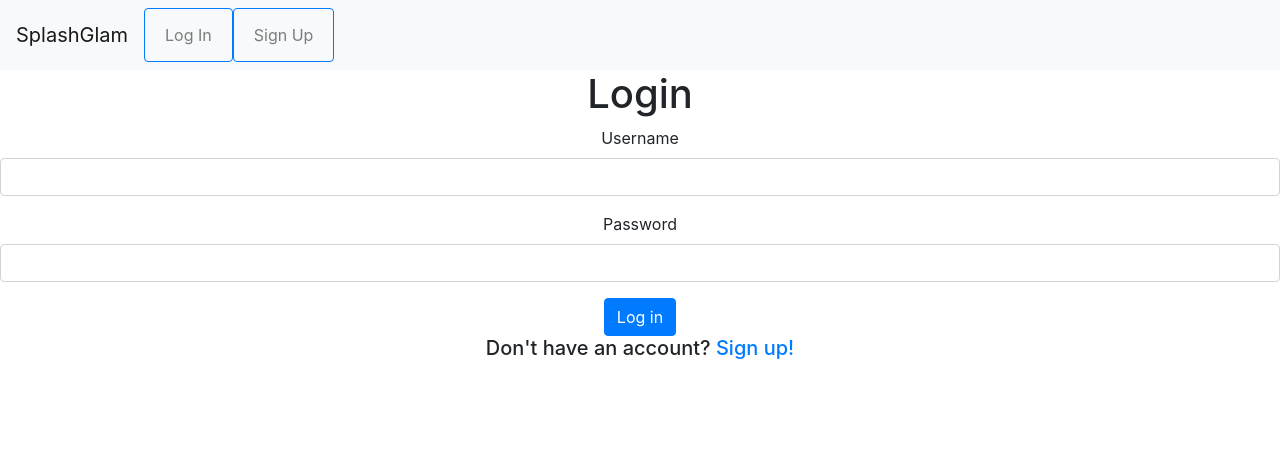
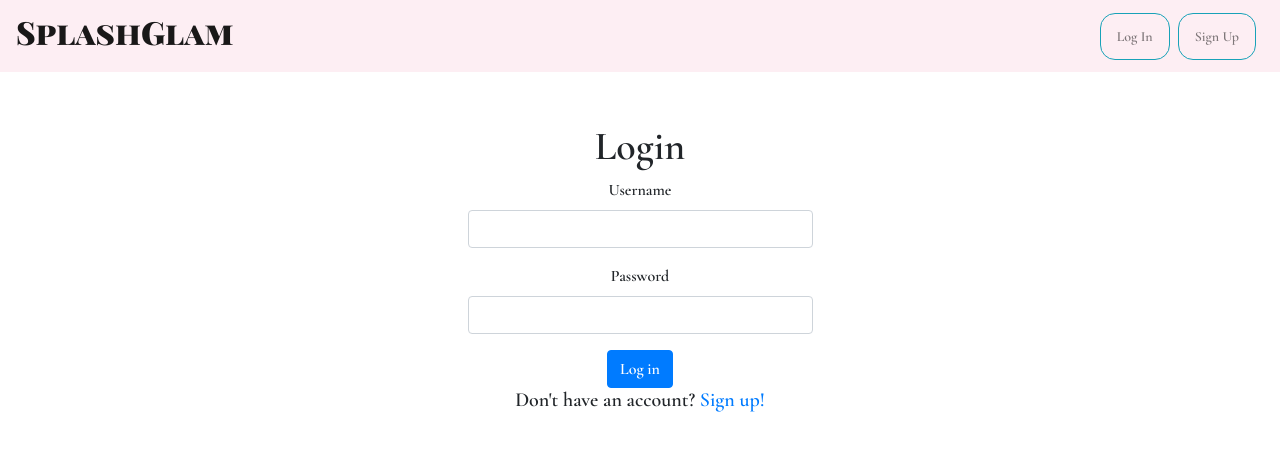
Before and after one commit to tolentinoel/splashglam_frontend, a React (Create React App) app: page /login in a window 1280 px wide. Shown: the top 450 px of the page. Built offline with nearby package versions, Linux system fonts and the light colour scheme.

Commit message:
fixed bug from user update, tested list CRU, tested CRUD for user

```diff
--- a/src/App.css
+++ b/src/App.css
@@ -1,5 +1,8 @@
+@import url('https://fonts.googleapis.com/css2?family=Cormorant+Garamond:wght@600&family=Josefin+Slab:wght@600&family=Merriweather&family=Playfair+Display+SC:wght@400;900&display=swap');
 .App {
   text-align: center;
+  height: 100vh;
+  font-family: 'Cormorant Garamond', serif;
 }
 
 
@@ -10,7 +13,6 @@
 /* #fbf0e3 - blush - very light beige */
 /* #e9d3cb - coral - light pink */
 
-@import url('https://fonts.googleapis.com/css2?family=Cormorant+Garamond:wght@600&family=Josefin+Slab:wght@600&family=Merriweather&family=Playfair+Display+SC:wght@400;900&display=swap');
 
 /* font-family: 'Cormorant Garamond', serif; ---PRODUCT CARD BRAND -- font-weight: 600
 font-family: 'Josefin Slab', serif;         --  PRODUCT INFO, PRODUCT CARD NAME
--- a/src/App.js
+++ b/src/App.js
@@ -46,7 +46,7 @@ class App extends React.Component {
   }
 
   renderProfilePage = () => {
-    return <Profile user={this.state.user} handleDelete={this.handleDelete}/>
+    return <Profile user={this.state.user} handleDelete={this.handleDelete} handleSubmit={this.handleUpdate}/>
   }
 
   renderForm = (routerProps) => {
@@ -87,12 +87,18 @@ class App extends React.Component {
   }
 
   handleUpdate = (info) => {
+
     let data = {
       username: info.username,
-      password: info.password
+      password: info.password,
+      age: parseInt(info.age)
     }
+
     this.handleAuth(data, `http://localhost:3000/users/${info.id}`, "PATCH")
+    // debugger
   }
+
+
 
   handleDelete = () => {
 
@@ -118,7 +124,7 @@ class App extends React.Component {
   handleError = (data) => {
     alert(`${data.error}`)
     if (data.error === "That username is already been used. Please specify another username."){
-      this.props.history.push("/editprofile")
+      this.props.history.push("/profile")
     } else {
     this.props.history.push(
       data.error === "Invalid credentials, please try again." ? '/login' : '/signup')
@@ -126,6 +132,7 @@ class App extends React.Component {
   }
 
   handleAuth = (data, resource, method) => {
+
     fetch(resource, {
       method:  method,
       headers: {"Content-Type": "application/json"},
@@ -133,21 +140,23 @@ class App extends React.Component {
     })
     .then(res => res.json())
     .then(data => {
-      this.setState({user: data.user, token: data.token} ,() => {
-        this.props.history.push('/products')
-      })
 
       if (data.error) {
         this.handleError(data) }
-      else {
-        this.setState({user: data.user} ,() => {
+      else if (method !== "PATCH"){
+        this.setState({user: data.user , token: data.token} ,() => {
           if (data.token){
             localStorage.setItem('jwt', data.token)
             this.props.history.push('/products')
           }  else  {
             alert("Profile Succesfully Updated!")
-            this.props.history.push('/products')}
-      })}
+            this.props.history.push('/profile')
+          }
+      })} else {
+        this.setState({user: data}, () => {
+          this.props.history.push('/profile')
+        })
+      }
     })
   }
 
@@ -156,12 +165,12 @@ class App extends React.Component {
     return (
       <div className="App">
 
-        <TopNav loggedIn={!!this.state.user} handleLogout={this.handleLogout} renderProfilePage={this.renderProfilePage} createList={this.createList}/>
+        <TopNav loggedIn={!!this.state.user} handleLogout={this.handleLogout} renderProfilePage={this.renderProfilePage}/>
 
           <Switch>
 
             <Route exact path="/login" >
-              {!!localStorage.getItem('jwt') ? <Redirect to="/" /> : <Route path="/login" exact component={this.renderForm}/>}
+              {!!localStorage.getItem('jwt') ? <Redirect to="/products" /> : <Route path="/login" exact component={this.renderForm}/>}
             </Route>
 
             <Route exact path="/signup" >
@@ -169,7 +178,7 @@ class App extends React.Component {
             </Route>
 
             <Route exact path="/products" >
-              {!!localStorage.getItem('jwt') ?   <Route path="/products" render={this.renderProductList}/> : <Redirect to="/" />  }
+              {!!localStorage.getItem('jwt') ?   <Route exact path="/products" render={this.renderProductList}/> : <Redirect to="/" />  }
             </Route>
 
             <Route exact path="/products/:id" >
@@ -177,12 +186,11 @@ class App extends React.Component {
             </Route>
 
             <Route exact path="/">
-
               {!!localStorage.getItem('jwt') ? <Redirect to="/login" /> :<Route path="/" render={this.renderHome}/> }
             </Route>
 
             <Route exact path="/profile" >
-              {!!localStorage.getItem('jwt') ? <Route path="/profile" render={this.renderProfilePage}/> : <Redirect to="/login"/> }
+              {!!localStorage.getItem('jwt') ? <Route exact path="/profile" render={this.renderProfilePage}/> : <Redirect to="/login"/> }
             </Route>
 
             <Route component={NotFound}/>
--- a/src/components/FormRender.js
+++ b/src/components/FormRender.js
@@ -2,7 +2,7 @@ import React, { Component } from 'react';
 import Form from 'react-bootstrap/Form';
 import Button from 'react-bootstrap/Button';
 import {Link} from 'react-router-dom';
-
+import "../css/FormRender.css";
 
 class FormRender extends Component {
 
@@ -10,43 +10,68 @@ class FormRender extends Component {
     id: "",
     name: "",
     skin_type: "",
-    age: null,
+    age: "",
     username : "",
-    password : ""
+    password : "",
+    lists: []
   }
 
+
+  handleSubmitforUpdate = (e) => {
+    e.preventDefault()
+    this.props.handleSubmit(this.state)
+    this.props.closeForm()
+  }
 
   handleSubmit = (e) => {
     e.preventDefault()
     this.props.handleSubmit(this.state)
   }
 
+
   handleChange = (e) => {
-  // debugger
-  let {name, value} = e.target
+    let {name, value} = e.target
+    this.props.name === "Update" ?
+    this.setState({
+      [name]: value,
+      id: this.props.currentUser.id,
+      name: this.props.currentUser.name,
+      skin_type: this.props.currentUser.skin_type,
+      lists: this.props.currentUser.lists
+    })
+    :
     this.setState({
       [name]: value
-  })}
+    })
+  }
 
     render() {
         return (
-            <div>
-              <Form>
+            <div className="login_signup">
+              <Form >
                 <h1>{this.props.name}</h1>
                 {this.props.name === "SignUp" ?
                   <Form.Group className="form_render" >
                     <Form.Label htmlFor="name">Name</Form.Label>
                     <Form.Control type="text" name="name" value={this.state.name} onChange={this.handleChange}/><br/>
                     <Form.Label htmlFor="skin_type">Skin Type</Form.Label>
-                    <Form.Control type="text" name="skin_type" value={this.state.skin_type} onChange={this.handleChange}/>
+                    <Form.Control type="text" name="skin_type" value={this.state.skin_type} onChange={this.handleChange} placeholder="Oily, Normal, Combination or Dry?"/>
                     <Form.Label htmlFor="age" >Age</Form.Label>
-                    <Form.Control type="number" name="age" min='1' max='100' onChange={this.handleChange}/>
+                    <Form.Control type="number" name="age" value={this.state.age} min='1' max='100' onChange={this.handleChange}/>
                   </Form.Group> : null}
 
+                  {this.props.name === "Login" || this.props.name === "SignUp" ?
+                  <Form.Group className="form_render">
+                  <Form.Label htmlFor="username">Username</Form.Label>
+                  <Form.Control type="text" name="username" value={this.state.username} onChange={this.handleChange} />
+                </Form.Group>
+                :
                   <Form.Group className="form_render">
                     <Form.Label htmlFor="username">Username</Form.Label>
-                    <Form.Control type="text" name="username" value={this.state.username} onChange={this.handleChange} />
+                    <Form.Control type="text" name="username" value={this.state.username} onChange={this.handleChange} placeholder={this.props.currentUser.username} />
                   </Form.Group>
+
+                  }
 
                   <Form.Group className="form_render">
                     <Form.Label htmlFor="password">Password</Form.Label>
@@ -54,7 +79,13 @@ class FormRender extends Component {
                   </Form.Group>
 
                   {this.props.name === "Update" ?
-                    <Button id="update_btn" variant="outline-warning" type="submit" onClick={this.handleSubmit}>Update</Button> :
+                    <Form.Group className="form_render">
+                      <Form.Label htmlFor="age" >Age</Form.Label>
+                    <Form.Control type="number" name="age" value={this.state.age} min='1' max='100' onChange={this.handleChange} placeholder={this.props.currentUser.age}/>
+                  </Form.Group> : null}
+
+                  {this.props.name === "Update" ?
+                    <Button id="update_btn" variant="outline-warning" type="submit" onClick={this.handleSubmitforUpdate}>Update</Button> :
                     <Button variant="primary" type="submit" onClick={this.handleSubmit}>{this.props.name === "SignUp" ? "Sign up" : "Log in"}</Button> }
               </Form>
 
--- a/src/components/NotFound.js
+++ b/src/components/NotFound.js
@@ -5,7 +5,7 @@ import '../css/NotFound.css';
 class NotFound extends Component {
     render() {
         return (
-            <div>
+            <div key="notFound" className="notFound_div">
                 <h1 className="404_text">Oops! 404 Not found</h1>
                 <Button variant="outline-primary" href='/products'>Back to Products</Button>
             </div>
--- a/src/components/TopNav.js
+++ b/src/components/TopNav.js
@@ -3,24 +3,24 @@ import Navbar from 'react-bootstrap/Navbar';
 import Nav from 'react-bootstrap/Nav';
 import Button from 'react-bootstrap/Button';
 import '../css/TopNav.css';
-// import {Link} from 'react-router-dom';
 
 
-const TopNav = ({loggedIn, createList, handleLogout, renderProfilePage}) => {
+
+const TopNav = ({loggedIn, handleLogout, renderProfilePage}) => {
 
     return(
-        <Navbar bg="light" variant="light">
-            <Navbar.Brand href="/">SplashGlam</Navbar.Brand>
+        <Navbar className="topnav" variant="light">
+            <Navbar.Brand href="/"><h3 className="brand_text">SplashGlam</h3></Navbar.Brand>
 
                 {loggedIn ?
-                    <Nav>
-                        <Button variant="outline-primary" onClick={() => renderProfilePage()}><Nav.Link href="/profile">Profile</Nav.Link></Button>
-                        <Button variant="outline-danger" onClick={() => handleLogout()}>Logout</Button>
+                    <Nav className="topnav_btn_div">
+                        <Button className="profile_btn" variant="outline-info" onClick={() => renderProfilePage()} size="sm"><Nav.Link href="/profile">Profile</Nav.Link></Button>
+                        <Button className="profile_btn" variant="outline-info" onClick={() => handleLogout()} size="sm"><Nav.Link href="/login">Logout</Nav.Link></Button>
                     </Nav>
                      :
-                    <Nav>
-                    <Button variant="outline-primary"><Nav.Link href="/login">Log In</Nav.Link></Button>
-                    <Button variant="outline-primary"><Nav.Link href="/signup">Sign Up</Nav.Link></Button>
+                    <Nav className="topnav_btn_div">
+                    <Button className="profile_btn" variant="outline-info" size="sm"><Nav.Link href="/login">Log In</Nav.Link></Button>
+                    <Button className="profile_btn" variant="outline-info" size="sm"><Nav.Link href="/signup">Sign Up</Nav.Link></Button>
                     </Nav>
 
 
--- a/src/css/FormRender.css
+++ b/src/css/FormRender.css
@@ -0,0 +1,15 @@
+.form_render{
+    width: 345px;
+}
+
+.login_signup{
+    width: 40%;
+    margin-top: 50px;
+    justify-content: center;
+    align-items: center;
+    display: inline-block;
+}
+
+.login_signup form{
+    display: inline-block;
+}
--- /dev/null
+++ b/src/css/ProductList.css
@@ -0,0 +1,4 @@
+.product_list{
+    padding-left: 20px;
+    padding-right: 20px;
+}
--- a/src/css/TopNav.css
+++ b/src/css/TopNav.css
@@ -0,0 +1,17 @@
+.topnav{
+    background: #fdeef3;
+    justify-content: space-between;
+}
+
+.brand_text{
+    font-family: 'Playfair Display SC', serif;
+    font-weight: 900;
+    font-size: 32px;
+    padding: 0px;
+}
+
+.profile_btn{
+   margin-right: 8px;
+   border-radius: 15px;
+
+}
```
Also changed, not shown: src/components/ProductList.js (+10 -6 lines), src/components/Profile.js (+32 -24 lines), src/css/Profile.css (+48 -3 lines), 1 other file (tests, documents, lock files or other folders).
